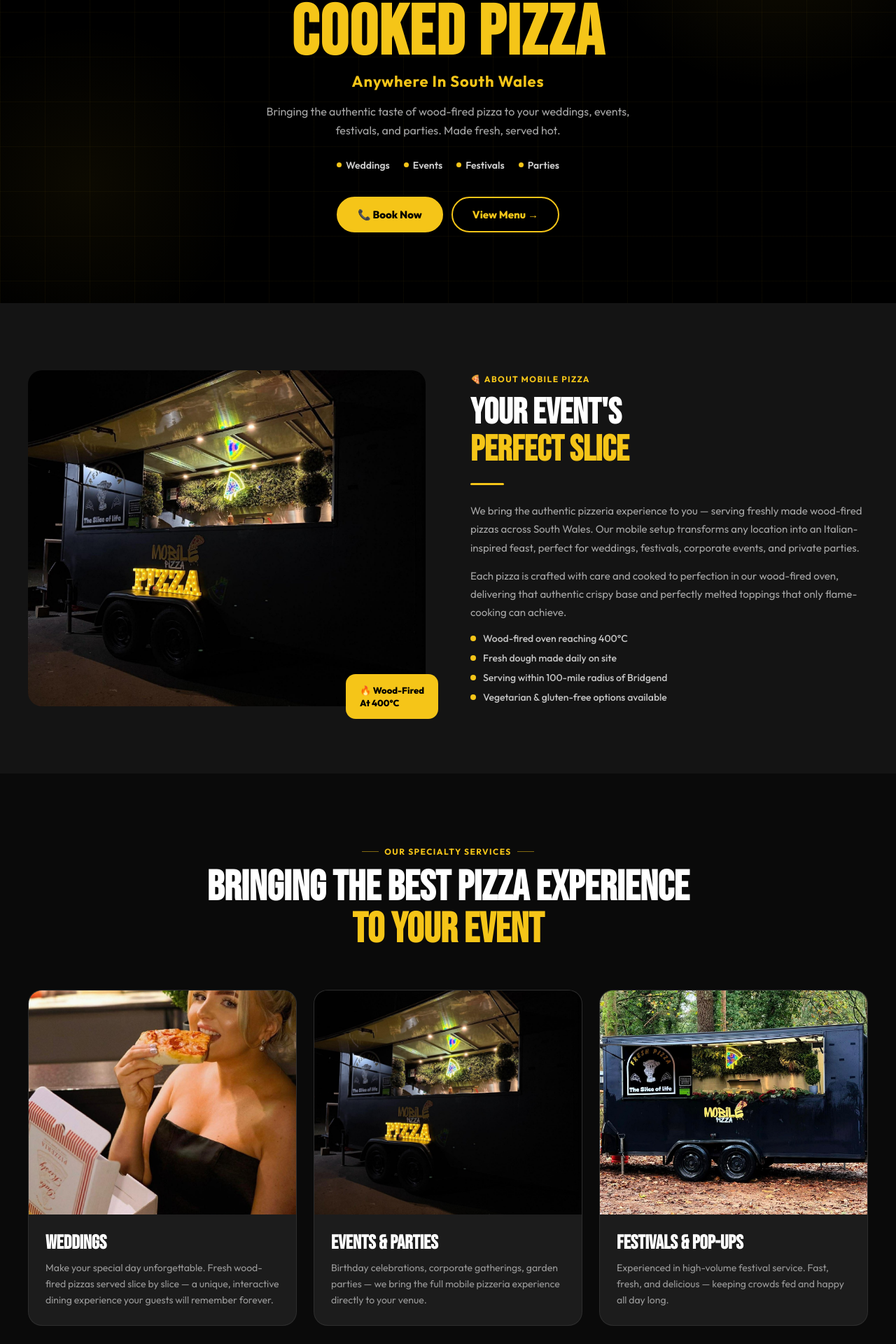
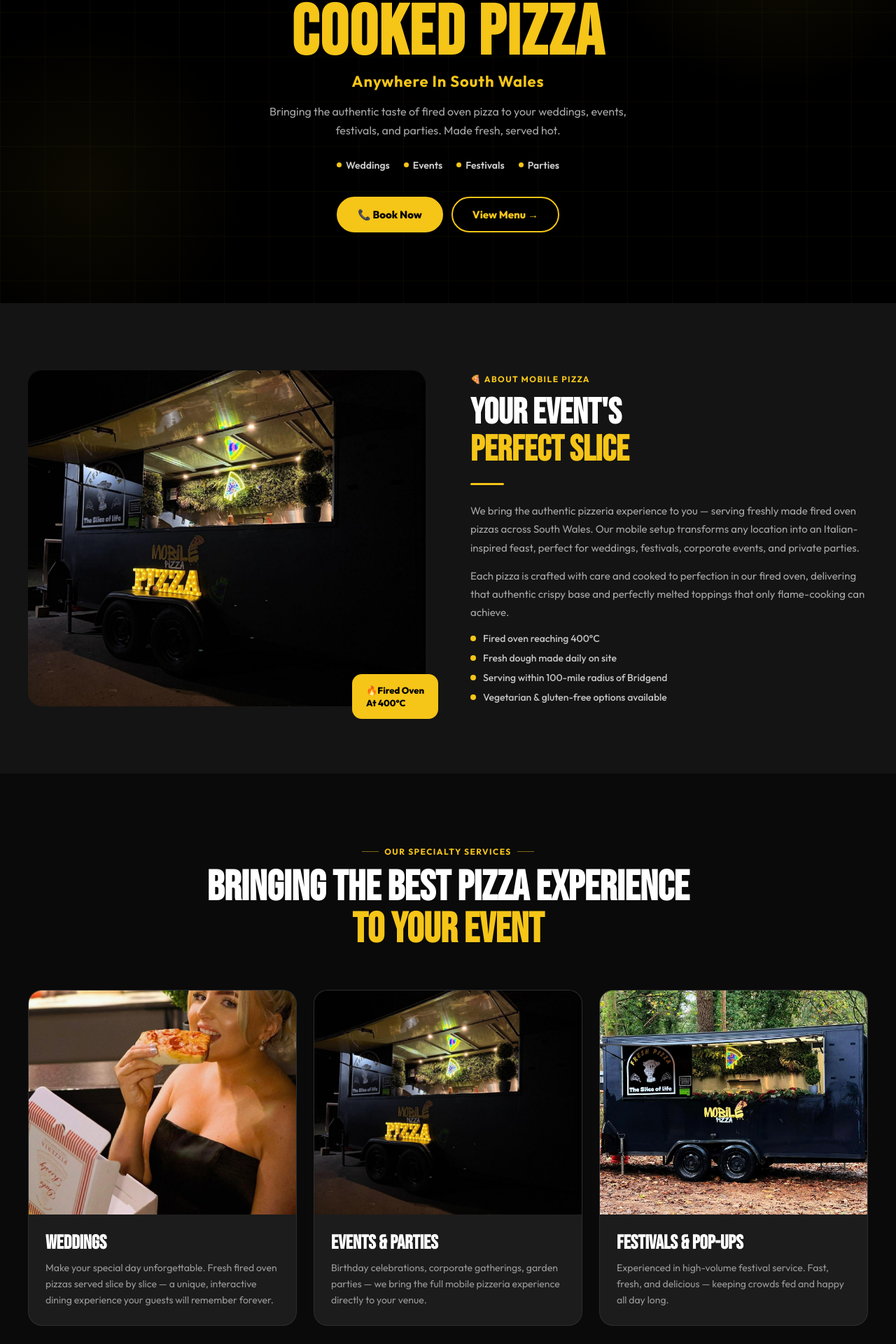
Before and after one commit to AftabYaseen/mobilepizza, a Next.js app: page / in a window 1280 px wide. Shown: the part 367-2287 px from the top of the page at 70% size. Built offline with nearby package versions, Linux system fonts and the light colour scheme.

Commit message:
Update page.tsx

```diff
--- a/app/page.tsx
+++ b/app/page.tsx
@@ -14,7 +14,7 @@ const SERVICES = [
   {
     title: "Weddings",
     img: "/wedding-eating.png",
-    desc: "Make your special day unforgettable. Fresh wood-fired pizzas served slice by slice — a unique, interactive dining experience your guests will remember forever.",
+    desc: "Make your special day unforgettable. Fresh fired oven pizzas served slice by slice — a unique, interactive dining experience your guests will remember forever.",
   },
   {
     title: "Events & Parties",
@@ -64,7 +64,7 @@ const ALL_IMAGES = [
   { src: "/pizza-veggie.png",   alt: "The Veggie Pizza" },
   { src: "/pizza-pepperoni.jpeg",alt: "Pepperoni Pizza" },
   { src: "/pizza-bbq.jpeg",     alt: "BBQ Chicken Pizza" },
-  { src: "/pizza-oven1.jpeg",   alt: "Wood-fired oven" },
+  { src: "/pizza-oven1.jpeg",   alt: "Fired oven" },
   { src: "/pizza-oven2.jpeg",   alt: "Flame cooking" },
   { src: "/wedding-box.png",    alt: "Custom wedding pizza box" },
   { src: "/wedding-eating.png", alt: "Wedding guest enjoying pizza" },
@@ -189,7 +189,7 @@ export default function Page() {
           <h1 className="hero-h1">Fresh Fire<br /><span>Cooked Pizza</span></h1>
           <p className="hero-sub">Anywhere In South Wales</p>
           <p className="hero-desc">
-            Bringing the authentic taste of wood-fired pizza to your weddings, events,
+            Bringing the authentic taste of fired oven pizza to your weddings, events,
             festivals, and parties. Made fresh, served hot.
           </p>
           <div className="hero-tags">
@@ -216,7 +216,7 @@ export default function Page() {
                 className="about-img clickable-img"
                 onClick={() => openLb(ALL_IMAGES, 0)}
               />
-              <div className="about-badge">🔥 Wood-Fired<br />At 400°C</div>
+              <div className="about-badge">🔥Fired Oven<br />At 400°C</div>
             </div>
             <div>
               <p className="about-eyebrow">🍕 About Mobile Pizza</p>
@@ -224,18 +224,18 @@ export default function Page() {
               <div className="about-line" />
               <p className="about-p">
                 We bring the authentic pizzeria experience to you — serving freshly made
-                wood-fired pizzas across South Wales. Our mobile setup transforms any
+                fired oven pizzas across South Wales. Our mobile setup transforms any
                 location into an Italian-inspired feast, perfect for weddings, festivals,
                 corporate events, and private parties.
               </p>
               <p className="about-p">
                 Each pizza is crafted with care and cooked to perfection in our
-                wood-fired oven, delivering that authentic crispy base and perfectly
+                fired oven, delivering that authentic crispy base and perfectly
                 melted toppings that only flame-cooking can achieve.
               </p>
               <div className="about-features">
                 {[
-                  "Wood-fired oven reaching 400°C",
+                  "Fired oven reaching 400°C",
                   "Fresh dough made daily on site",
                   "Serving within 100-mile radius of Bridgend",
                   "Vegetarian & gluten-free options available",
@@ -278,7 +278,7 @@ export default function Page() {
       <section id="menu" className="section section-alt">
         <div className="container">
           <div className="section-center" style={{ marginBottom: 56 }}>
-            <p className="eyebrow">Our Wood-Fired Pizzas</p>
+            <p className="eyebrow">Our Fired Oven Pizzas</p>
             <h2 className="section-title">Hand-Crafted Fresh<br /><span>At Every Event</span></h2>
           </div>
           <div className="menu-grid">
```
